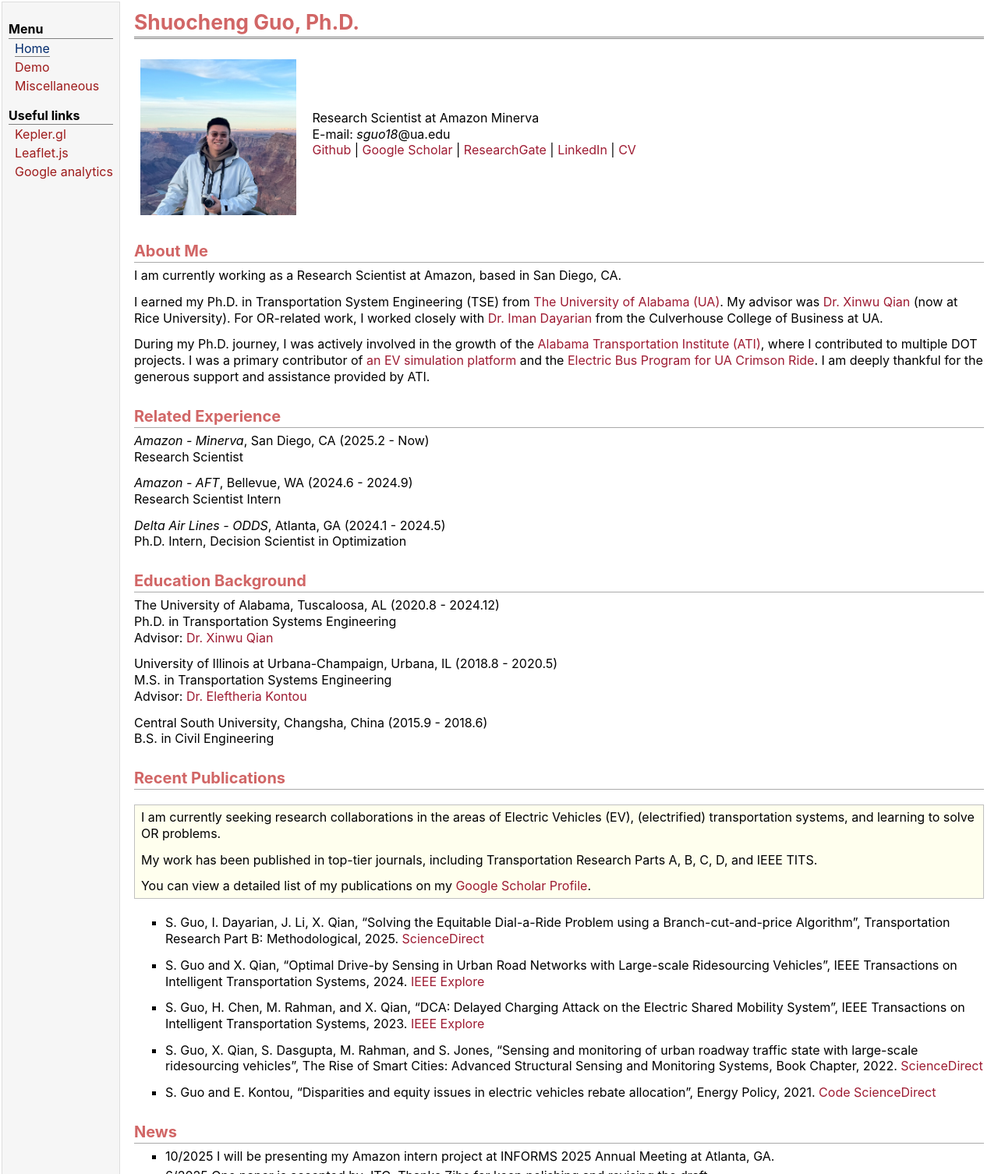
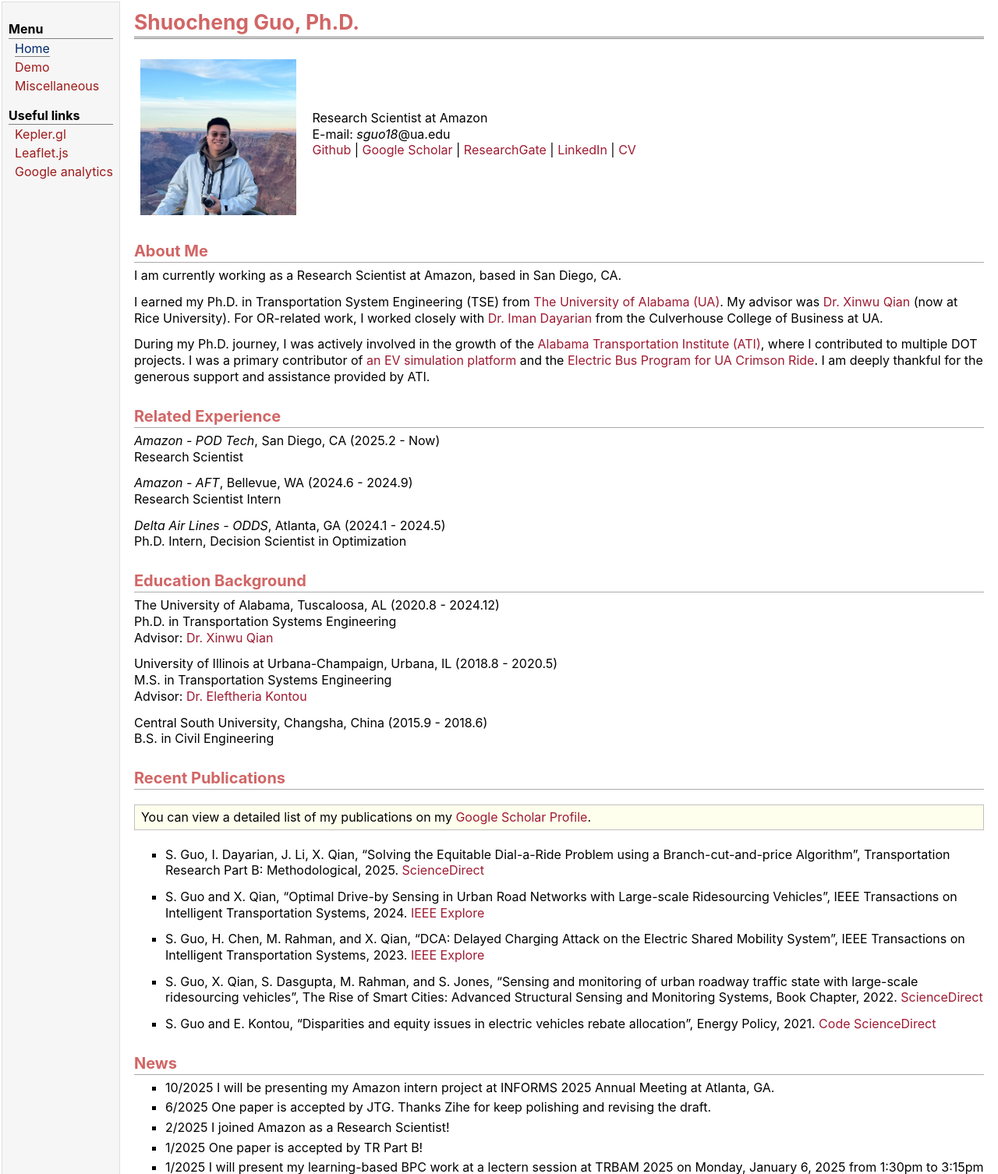
Before and after one commit to sguo28/sguo28.github.io, a plain HTML site: page index.html in a window 1280 px wide. Shown: the top 1506 px of the page at 78% size. Drawn offline with Linux system fonts and the light colour scheme.

Commit message:
update index

```diff
--- a/index.html
+++ b/index.html
@@ -33,7 +33,7 @@
 </div>
 <table class="imgtable"><tr><td>
 <img src="sguo.jpeg" alt="alt text" width="200px" height="200px" />&nbsp;</td>
-<td align="left"><p>Research Scientist at Amazon Minerva<br />
+<td align="left"><p>Research Scientist at Amazon<br />
 E-mail: <i>sguo18</i>@ua.edu <br />
 <a href="https://github.com/sguo28/">Github</a> | <a href="https://scholar.google.ca/citations?user=F_Om8WAAAAAJ&amp;hl=en">Google Scholar</a> |
 <a href="https://www.researchgate.net/profile/Shuocheng-Guo-3/">ResearchGate</a> |
@@ -44,7 +44,7 @@
 <p>I earned my Ph.D. in Transportation System Engineering (TSE) from <a href="https://www.ua.edu/">The University of Alabama (UA)</a>. My advisor was <a href="https://profiles.rice.edu/faculty/xinwu-qian">Dr. Xinwu Qian</a> (now at Rice University). For OR-related work, I worked closely with <a href="https://dayarian.people.ua.edu/">Dr. Iman Dayarian</a> from the Culverhouse College of Business at UA.</p>
 <p>During my Ph.D. journey, I was actively involved in the growth of the <a href="https://ati.ua.edu/">Alabama Transportation Institute (ATI)</a>, where I contributed to multiple DOT projects. I was a primary contributor of <a href="https://github.com/sguo28/DCA_Simulator">an EV simulation platform</a> and the <a href="https://news.ua.edu/2022/08/federal-award-to-help-ua-electrify-crimson-ride/">Electric Bus Program for UA Crimson Ride</a>. I am deeply thankful for the generous support and assistance provided by ATI.</p>
 <h2>Related Experience</h2>
-<p><i>Amazon - Minerva</i>, San Diego, CA (2025.2 - Now)<br />
+<p><i>Amazon - POD Tech</i>, San Diego, CA (2025.2 - Now)<br />
 Research Scientist<br /></p>
 <p><i>Amazon - AFT</i>, Bellevue, WA (2024.6 - 2024.9)<br />
 Research Scientist Intern<br /></p>
@@ -62,8 +62,6 @@
 <h2>Recent Publications</h2>
 <div class="infoblock">
 <div class="blockcontent">
-<p>I am currently seeking research collaborations in the areas of Electric Vehicles (EV), (electrified) transportation systems, and learning to solve OR problems.</p>
-<p>My work has been published in top-tier journals, including Transportation Research Parts A, B, C, D, and IEEE TITS.</p>
 <p>You can view a detailed list of my publications on my  <a href="https://scholar.google.ca/citations?user=F_Om8WAAAAAJ&amp;hl=en">Google Scholar Profile</a>.</p>
 </div></div>
 <ul>
```
Also changed, not shown: 1 other file.
